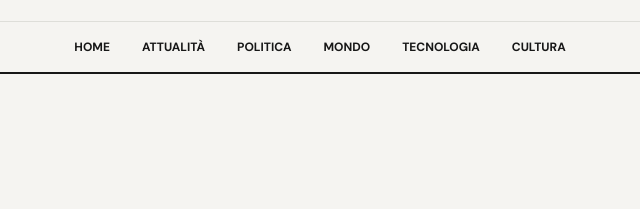
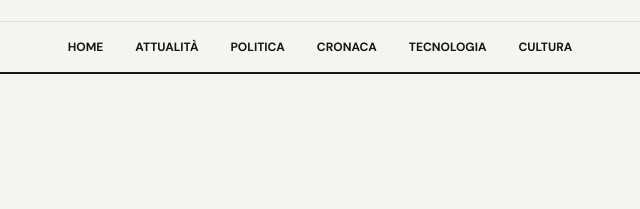
Before and after one commit to lintervallo/site, a plain HTML site: page articolo.html in a window 1280 px wide. Shown: the part 183-392 px from the top of the page, 320-960 px from the left. Drawn offline with nearby package versions, Linux system fonts and the light colour scheme.

Commit message:
Update articolo.html

```diff
--- a/articolo.html
+++ b/articolo.html
@@ -31,7 +31,7 @@
         <a href="index.html">Home</a>
         <a href="attualita.html">Attualità</a>
         <a href="politica.html">Politica</a>
-        <a href="mondo.html">Mondo</a>
+        <a href="cronaca.html">Cronaca</a>
         <a href="tecnologia.html">Tecnologia</a>
         <a href="cultura.html">Cultura</a>
     </nav>
```
